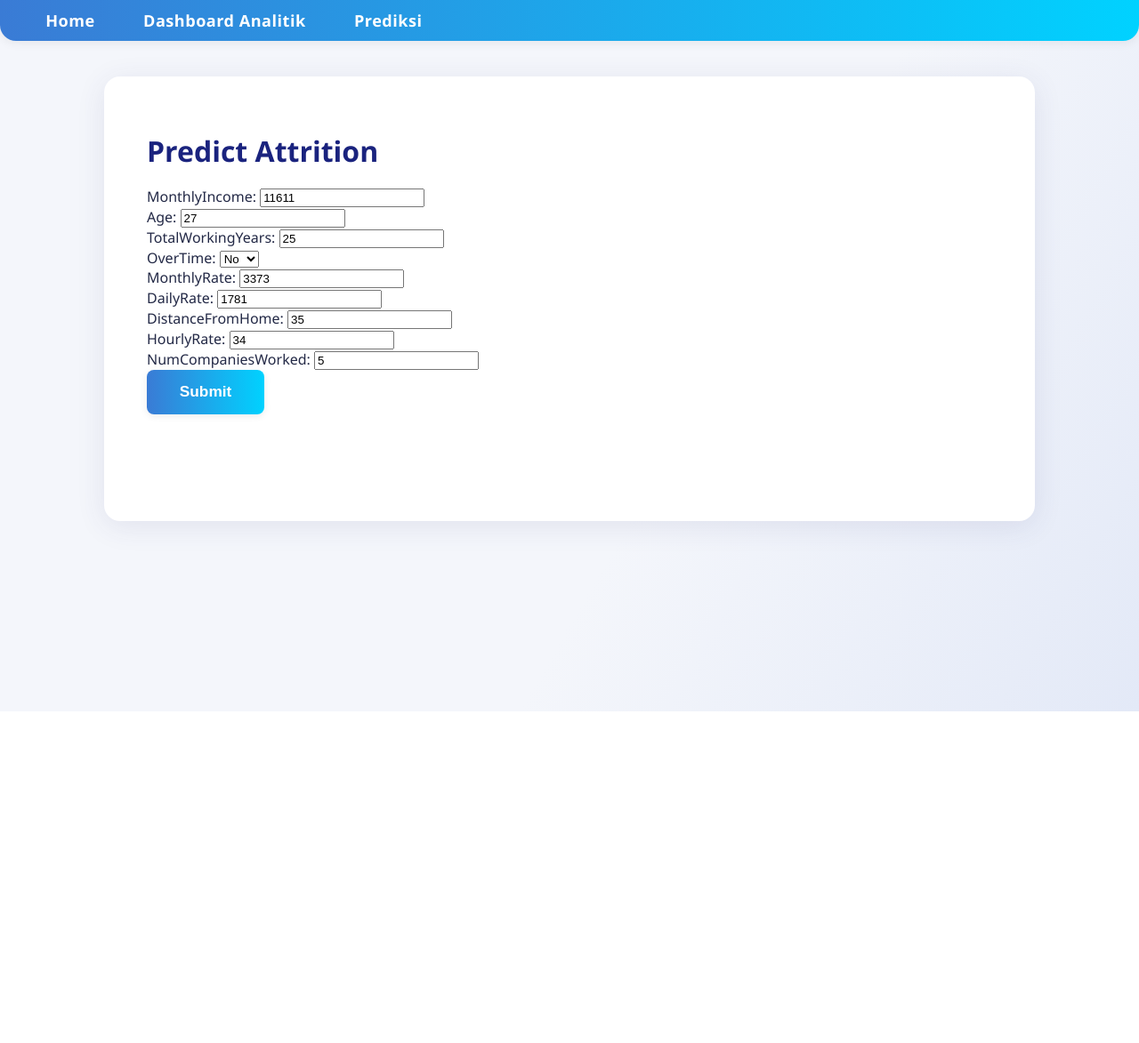
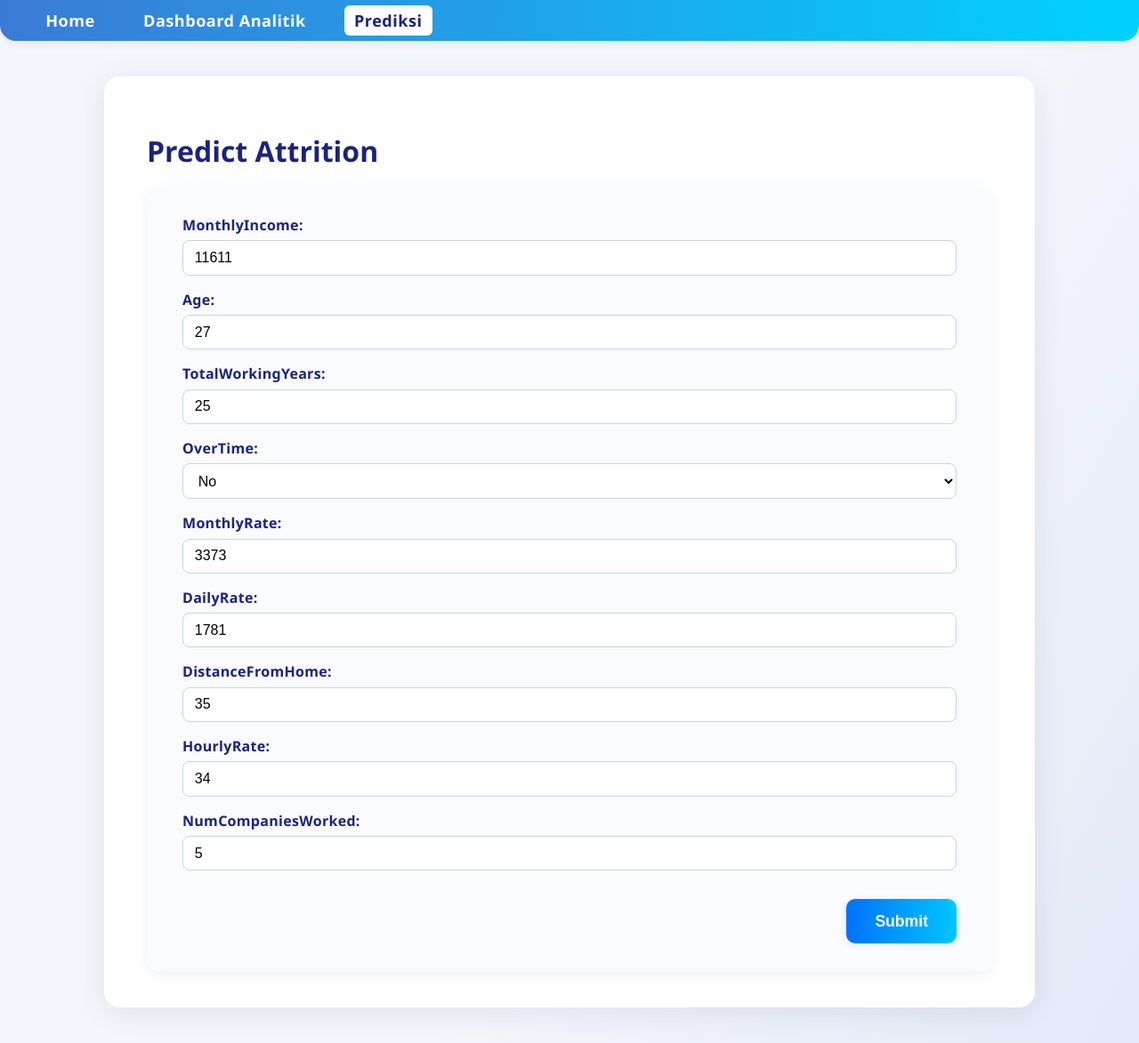
Before and after one commit to ElsaDwiAgresty/attrition-dsp, a Flask app: page /predict in a window 1280 px wide. Shown: the whole page at 89% size. Before the commit the page ends 800 px from the top, so only its background shows below. Run offline with Flask 3, Linux system fonts and the light colour scheme.

Commit message:
penambahan style untuk prediksi

```diff
--- a/static/style.css
+++ b/static/style.css
@@ -37,6 +37,11 @@ nav ul li a {
 }
 
 nav ul li a:hover {
+	background: #fefefe;
+	color: #1a237e;
+}
+
+nav ul li a.active {
 	background: #fefefe;
 	color: #1a237e;
 }
@@ -131,3 +136,91 @@ iframe {
 		font-size: 1.3rem;
 	}
 }
+
+/* === Predict View Custom Styles === */
+.predict-form {
+    display: flex;
+    flex-direction: column;
+    gap: 1rem;
+    background: #f9fbff;
+    border-radius: 14px;
+    padding: 2rem 2.5rem;
+    box-shadow: 0 4px 18px rgba(0, 0, 0, 0.06);
+}
+
+.predict-form .form-row {
+    display: flex;
+    flex-direction: column;
+}
+
+.predict-form label {
+    font-weight: 600;
+    color: #1a237e;
+    margin-bottom: 0.4rem;
+    letter-spacing: 0.3px;
+}
+
+.predict-form input,
+.predict-form select {
+    border: 1px solid #c9d3e7;
+    border-radius: 8px;
+    padding: 0.6rem 0.8rem;
+    font-size: 1rem;
+    background: #fff;
+    transition: border 0.2s, box-shadow 0.2s;
+}
+
+.predict-form input:focus,
+.predict-form select:focus {
+    border-color: #3a7bd5;
+    box-shadow: 0 0 0 3px rgba(58, 123, 213, 0.15);
+    outline: none;
+}
+
+.predict-btn {
+    margin-top: 1rem;
+    align-self: flex-end;
+    background: linear-gradient(90deg, #0072ff 0%, #00c6ff 100%);
+    color: #fff;
+    border: none;
+    border-radius: 10px;
+    padding: 0.9rem 2rem;
+    font-size: 1.1rem;
+    font-weight: 600;
+    cursor: pointer;
+    transition: transform 0.2s, box-shadow 0.2s;
+}
+
+.predict-btn:hover {
+    transform: translateY(-2px);
+    box-shadow: 0 4px 14px rgba(0, 114, 255, 0.25);
+}
+
+/* Prediction Result Display */
+.result-box {
+    margin-top: 2rem;
+    text-align: center;
+}
+
+.result-box h2 {
+    display: inline-block;
+    background: #e8f0fe;
+    color: #1a237e;
+    border: 2px solid #3a7bd5;
+    padding: 0.7rem 1.5rem;
+    border-radius: 10px;
+    box-shadow: 0 3px 8px rgba(58, 123, 213, 0.15);
+    font-size: 1.4rem;
+}
+
+/* If prediction result is YES or NO */
+.result-box .yes {
+    background: #ffeaea;
+    color: #d32f2f;
+    border-color: #f44336;
+}
+.result-box .no {
+    background: #e8f5e9;
+    color: #2e7d32;
+    border-color: #43a047;
+}
```
